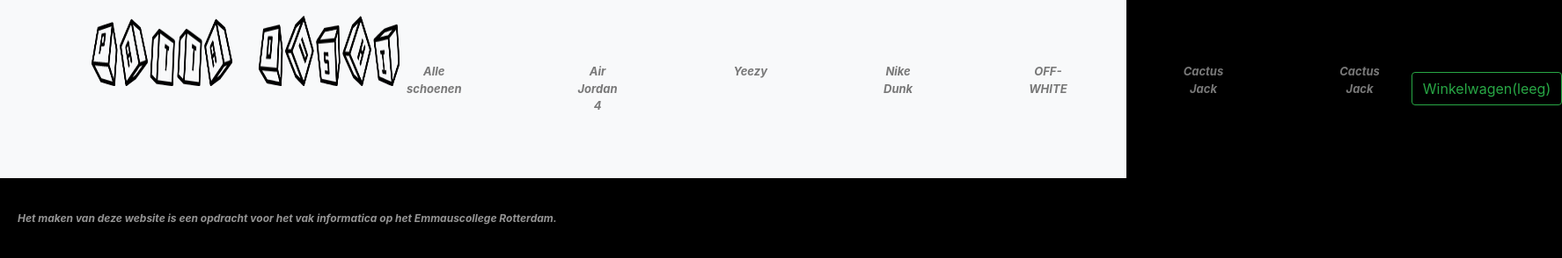
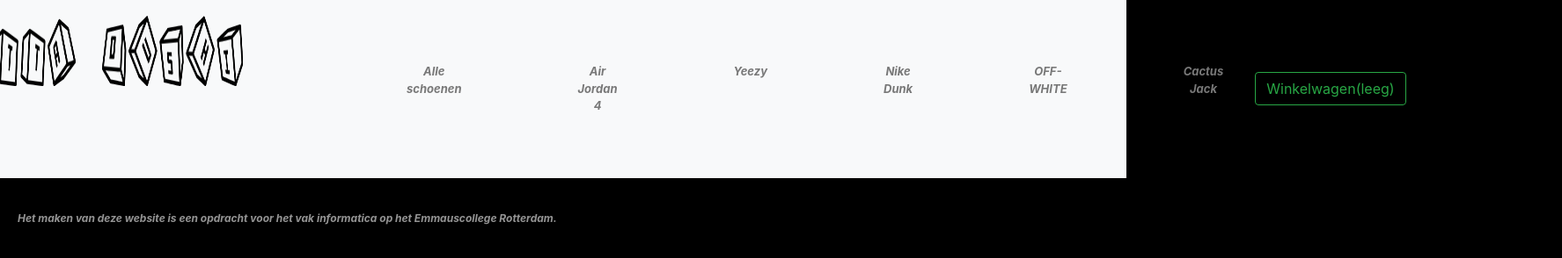
Before and after one commit to emmaus-5h/webshop-5hin1-dempsey-nathan-vigo, a website: page web/product.html in a window 1280 px wide. Shown: the whole page at 88% size, 1775 px wide, since content can reach past the window. Drawn offline with nearby package versions, Linux system fonts and the light colour scheme; no server answers.

Commit message:
aller laatste versie doei

```diff
--- a/web/products.html
+++ b/web/product.html
@@ -43,7 +43,7 @@
         <li><a href="NikeDunk.html">Nike Dunk</a></li>
         <li><a href="OFFWHITE.html">OFF-WHITE</a></li>
         <li><a href="CactusJack.html">Cactus Jack</a></li>
-          <li><a href="CactusJack.html">Cactus Jack</a></li>
+
 
         <img class="logo" src="images/pattadushi.png">
       </ul>
```
